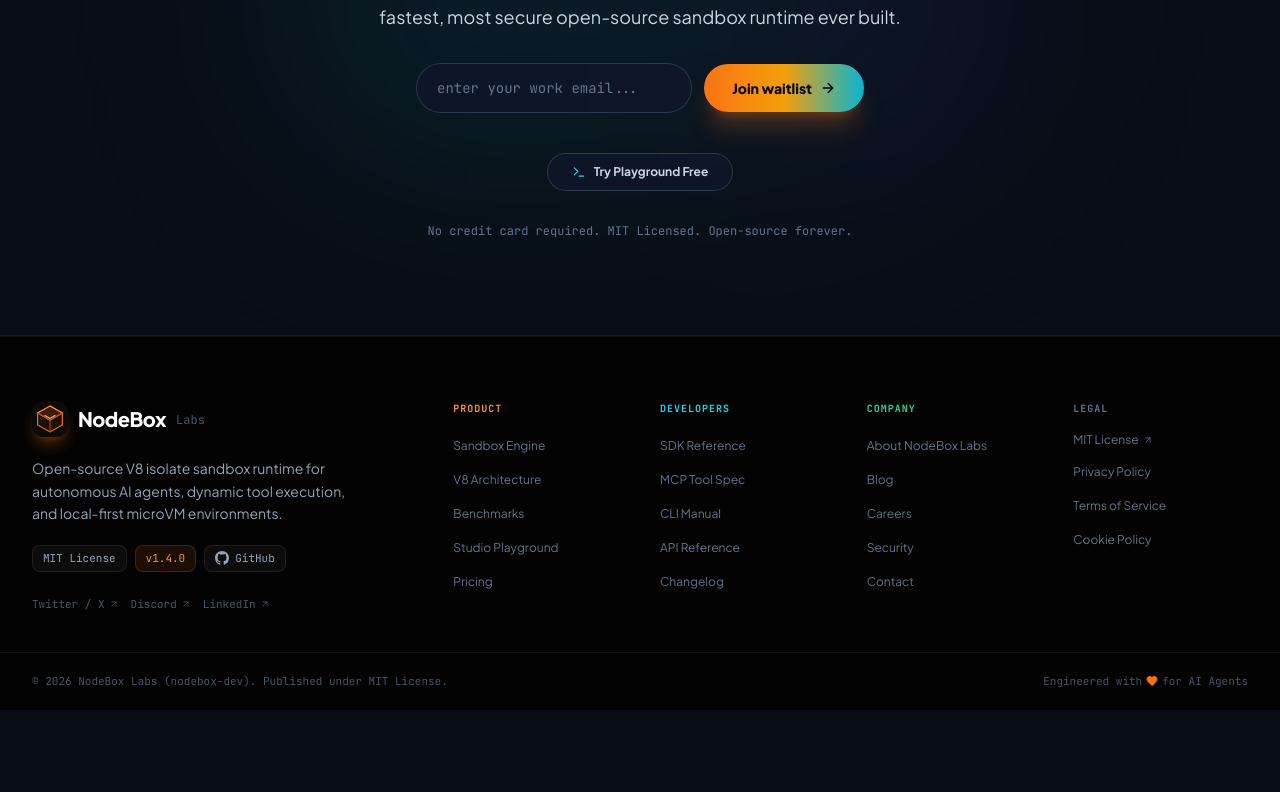
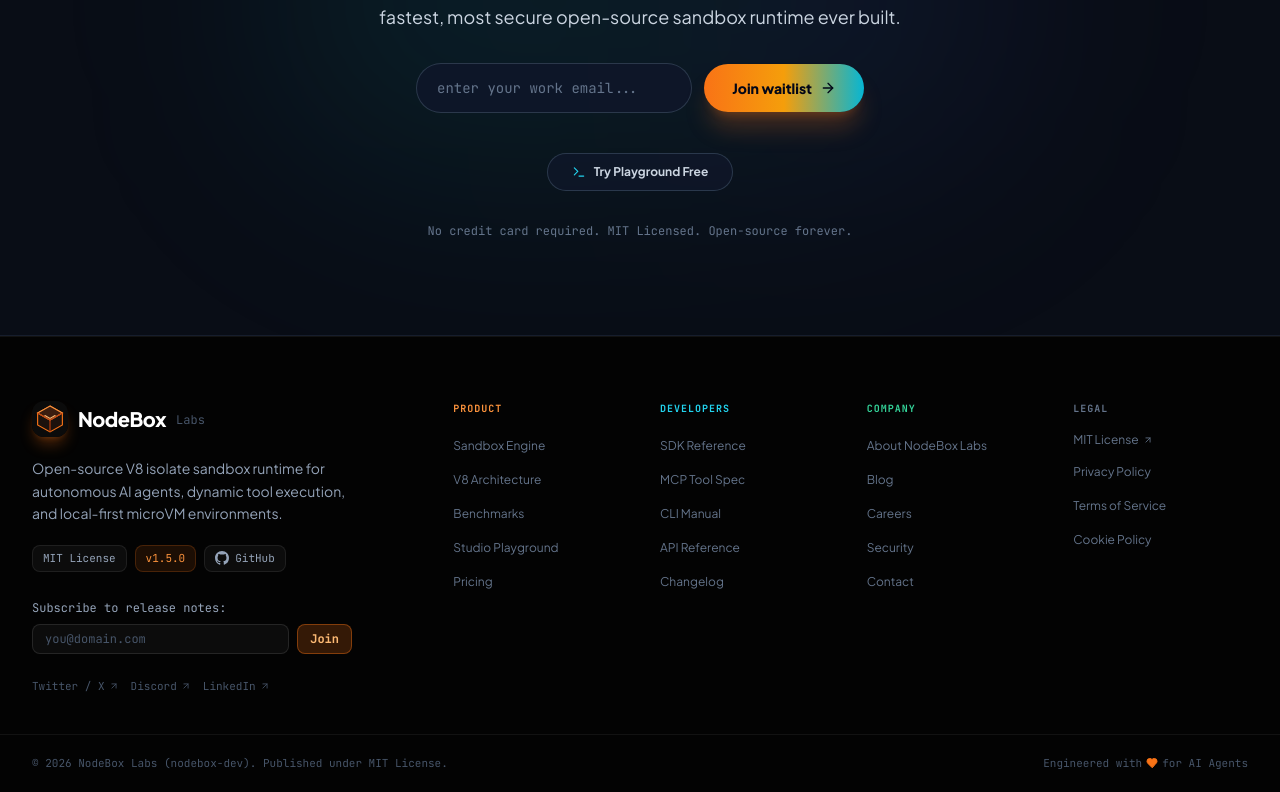
Before and after one commit to ZitouniNidhal/NodeBox, a React (Vite) app: page / in a window 1280 px wide. Shown: the part 11026-11818 px from the top of the page. Before the commit the page ends 11736 px from the top, so only its background shows below. Built offline with nearby package versions, Linux system fonts and the light colour scheme; the HTML template or start-up script is replaced by a standard one.

Commit message:
feat(footer): add developer release notes newsletter signup and update version to v1.5.0

```diff
--- a/src/components/Footer.tsx
+++ b/src/components/Footer.tsx
@@ -66,6 +66,16 @@
 ];
 
 export const Footer: React.FC<FooterProps> = ({ onOpenDocs, onScrollToStudio }) => {
+  const [newsEmail, setNewsEmail] = React.useState('');
+  const [newsSubscribed, setNewsSubscribed] = React.useState(false);
+
+  const handleNewsSubmit = (e: React.FormEvent) => {
+    e.preventDefault();
+    if (newsEmail.trim()) {
+      setNewsSubscribed(true);
+    }
+  };
+
   return (
     <footer className="border-t border-white/[0.06] bg-[#030303]">
       {/* Main content */}
@@ -92,7 +102,7 @@
                 MIT License
               </span>
               <span className="px-2.5 py-1 rounded-lg bg-orange-500/10 border border-orange-500/20 text-[11px] font-mono text-orange-400">
-                v1.4.0
+                v1.5.0
               </span>
               <a
                 href="https://github.com/nodebox-dev/nodebox"
@@ -102,6 +112,31 @@
               >
                 <GhIcon /> GitHub
               </a>
+            </div>
+
+            {/* Newsletter input */}
+            <div className="pt-2">
+              <p className="text-xs font-mono text-slate-400 mb-2">Subscribe to release notes:</p>
+              {newsSubscribed ? (
+                <p className="text-xs font-mono text-emerald-400">✓ Subscribed to updates!</p>
+              ) : (
+                <form onSubmit={handleNewsSubmit} className="flex gap-2 max-w-xs">
+                  <input
+                    type="email"
+                    required
+                    placeholder="you@domain.com"
+                    value={newsEmail}
+                    onChange={(e) => setNewsEmail(e.target.value)}
+                    className="px-3 py-1.5 rounded-lg bg-white/[0.04] border border-white/10 text-xs font-mono text-slate-200 placeholder:text-slate-600 focus:outline-none focus:border-orange-500/50 flex-1"
+                  />
+                  <button
+                    type="submit"
+                    className="px-3 py-1.5 rounded-lg bg-orange-500/20 hover:bg-orange-500/30 border border-orange-500/40 text-orange-300 font-mono text-xs font-semibold transition-colors"
+                  >
+                    Join
+                  </button>
+                </form>
+              )}
             </div>
 
             {/* Social links */}
```
